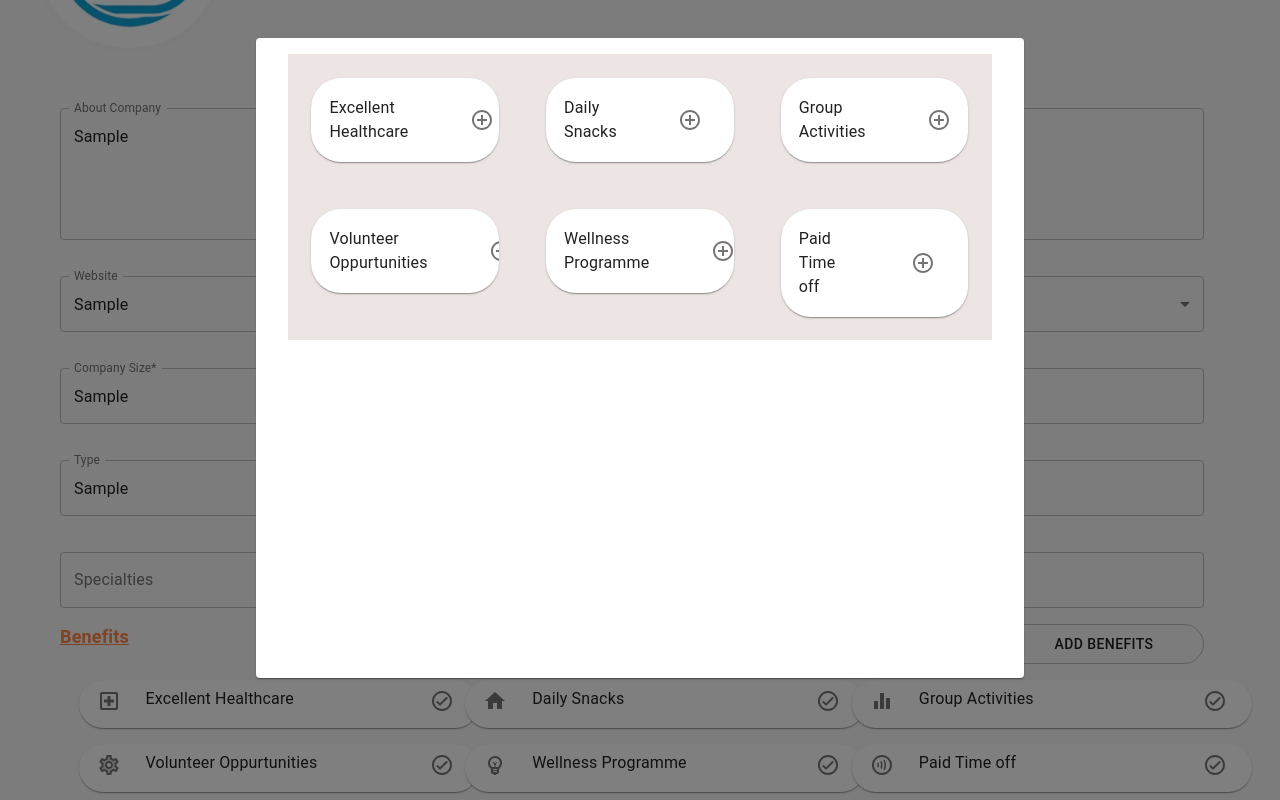
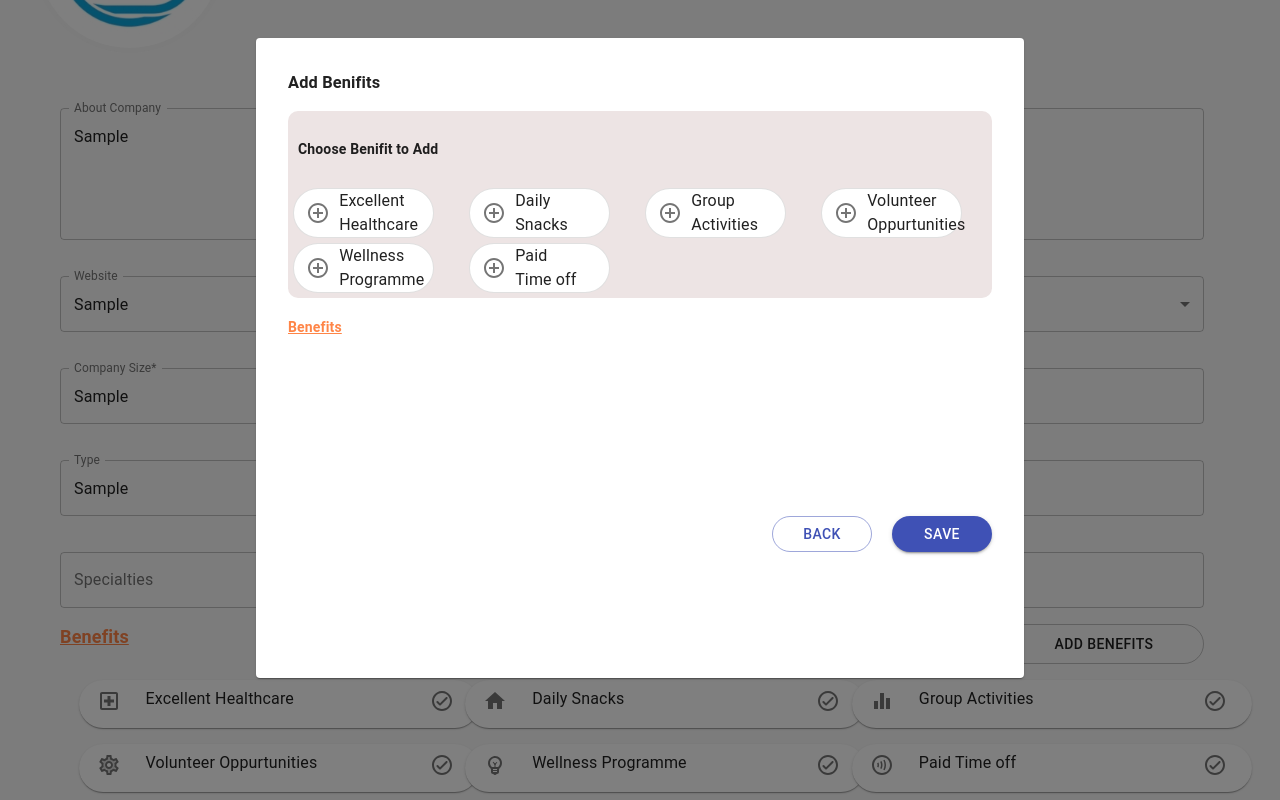
Before and after one commit to Samiur-UTI/GridTask, a React (Create React App) app: page / in a window 1280 px wide. Both pictures are taken after typing "Sample", "Sample", "Sample", "Sample", "Sample", "Sample" into the empty fields and a click on the button "ADD BENEFITS". Shown: the part 322-1122 px from the top of the page. Built offline with nearby package versions, Linux system fonts and the light colour scheme.

Commit message:
async done,await for email

```diff
--- a/src/App.js
+++ b/src/App.js
@@ -33,7 +33,7 @@ function App() {
         <img className='logo' alt='' src={logo}/>
                 <Grid className={classes.root} container spacing={2}>
                     <Grid item xs={12} sm={12}>
-                      <TextInput props={{label:'About Company',defaultValue: 'Type in your summary ',styles:'height: 100px;',row:5}}/>
+                      <TextInput props={{label:'About Company',defaultValue: 'Type in your summary ',styles:'height: 100px',row:5}}/>
                     </Grid>
                     <Grid item xs={12} sm={6}>
                       <TextInput props={{label:'Website',defaultValue: 'Website(URL)'}}/>
@@ -63,8 +63,8 @@ function App() {
                       <ButtonUse/>
                     </Grid>
                     {items.map((item) => (
-                      <Grid item xs={12} sm={6} md={4}>
-                        <CardUse item={item}/>
+                      <Grid key={item.id} item xs={12} sm={6} md={4}>
+                        <CardUse  item={item}/>
                       </Grid>
                     ))}
                 </Grid>
--- a/src/components/button/button.component.jsx
+++ b/src/components/button/button.component.jsx
@@ -24,7 +24,7 @@ export default function ButtonUse() {
         <div>
             <Button className={classes.root} variant="outlined" onClick={handleOpen}>Add Benefits</Button>
             <Modal open={open} onClose={handleClose}>
-                <UseModal/>
+                <UseModal close={handleClose}/>
             </Modal>
         </div>
     )
--- a/src/components/card/card.component.jsx
+++ b/src/components/card/card.component.jsx
@@ -7,7 +7,8 @@ const useStyles = makeStyles((theme) => ({
         height: '3rem',
         borderRadius:"50px 50px 50px 50px",
         justifyContent:"space-between",
-        marginLeft:'5%'
+        marginLeft:'5%',
+        marginRight:'5%'
     },
     rounderCheck: {
         float:'right',
--- a/src/page/modal/modal.page.jsx
+++ b/src/page/modal/modal.page.jsx
@@ -1,7 +1,7 @@
 import React from 'react'
 import ControlPointOutlinedIcon from '@material-ui/icons/ControlPointOutlined';
-import {Card,Typography,FormControlLabel,Checkbox,makeStyles,Grid, CardActions,Paper} from "@material-ui/core";
-import icons from '../../storage/icons'
+import {Card,FormControlLabel,Checkbox,makeStyles,Grid,Paper,Button} from "@material-ui/core";
+import icons from '../../storage/icons';
 const useStyles = makeStyles((theme) => ({
     root: {
         width:'60%',
@@ -10,39 +10,61 @@ const useStyles = makeStyles((theme) => ({
         marginLeft:'20%',
         marginTop:'3%',
         padding: theme.spacing(2, 4, 3),
+        overflow:'scroll'
     },
     addition: {
-        paddingLeft:'20%'
+        paddingLeft:'10%',
+        paddingRight:'10%'
     },
     benefits: {
         borderRadius:"30px 30px 30px 30px",
         width:'80%',
-        margin:'10% 10% 10% 10%'
+        margin:'0% 2% 3% 3%'
     },
     text:{
         padding:'10px 10px 10px 10px'
     },
     container: {
-        backgroundColor:"#ede4e4"
+        backgroundColor:"#ede4e4",
+        borderRadius:'10px 10px 10px 10px'
+    },
+    orange:{
+        color:'#ff8547'
+    },
+    back: {
+        borderRadius:'20px 20px 20px 20px',
+        width:'100px',
+        top:150,
+        float:'right',
+        marginLeft:'20px',
+        marginTop:'10px'
     }
 }))
-export default function UseModal() {
+export default function UseModal({close}) {
     const classes = useStyles();
     const items = icons();
     return (
       <Grid container>
             <Card className={classes.root}>
+               <h3>Add Benifits</h3>
                 <Grid container className={classes.container}>
+                    <Grid item xs={12}>
+                        <h4 className={classes.text}>Choose Benifit to Add</h4>
+                    </Grid>
                     {items.map((item) => (
-                        <Grid item xs={12} sm={4} md={4}>
-                            <Card className={classes.benefits}>
-                                <CardActions>
-                                    <Typography className={classes.text}>{item.title}</Typography>
-                                    <FormControlLabel className={classes.addition} control={<Checkbox  icon={<ControlPointOutlinedIcon/>} name="checkedH" />}/>
-                                </CardActions>
-                            </Card>
+                        <Grid item xs={12} sm={4} md={3}>
+                            <Paper variant='outlined' className={classes.benefits} elevation={2}>
+                                <FormControlLabel className={classes.addition} control={<Checkbox  icon={<ControlPointOutlinedIcon/>} name="checkedH" />} label={item.title}/>
+                            </Paper>
                         </Grid>
                     ))}
+                </Grid>
+                <Grid item xs={12}>
+                       <h4><a className={classes.orange} href='/'>Benefits</a></h4>
+                </Grid>
+                <Grid item xs={12}>
+                       <Button onClick={close} className={classes.back} variant="contained" color="primary">Save</Button>
+                       <Button onClick={close} className={classes.back} variant="outlined" color="primary">Back</Button>
                 </Grid>
             </Card>
       </Grid>
--- a/src/storage/icons.js
+++ b/src/storage/icons.js
@@ -8,27 +8,27 @@ import ContactlessOutlinedIcon from '@material-ui/icons/ContactlessOutlined';
 export default function icons() {
     return (
      [
-        {
+        {   id:1,
             component: <LocalHospitalOutlinedIcon/>,
             title:'Excellent Healthcare'
         },
-        {
+        {   id:2,
             component: <HomeIcon/>,
             title: 'Daily Snacks'
         },
-        {
+        {   id:3,
             component: <EqualizerIcon/>,
             title: 'Group Activities'
         },
-        {
+        {   id:4,
             component: <SettingsTwoToneIcon/>,
             title: 'Volunteer Oppurtunities'
         },
-        {
+        {   id:5,
             component: <EmojiObjectsOutlinedIcon/>,
             title:'Wellness Programme'
         },
-        {
+        {   id:6,
             component: <ContactlessOutlinedIcon/>,
             title:'Paid Time off'
         }
```
